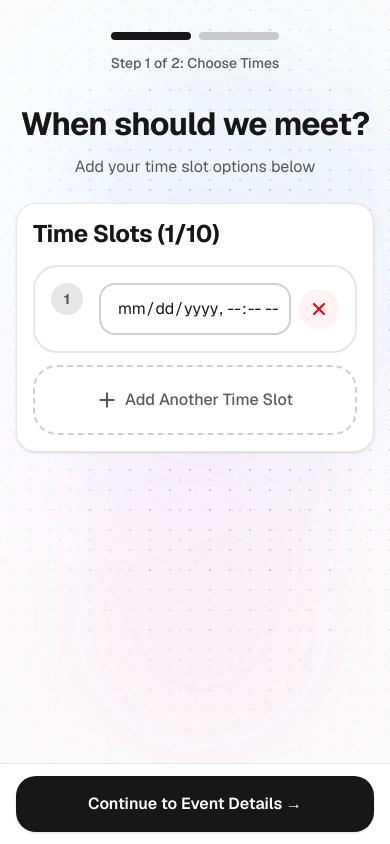
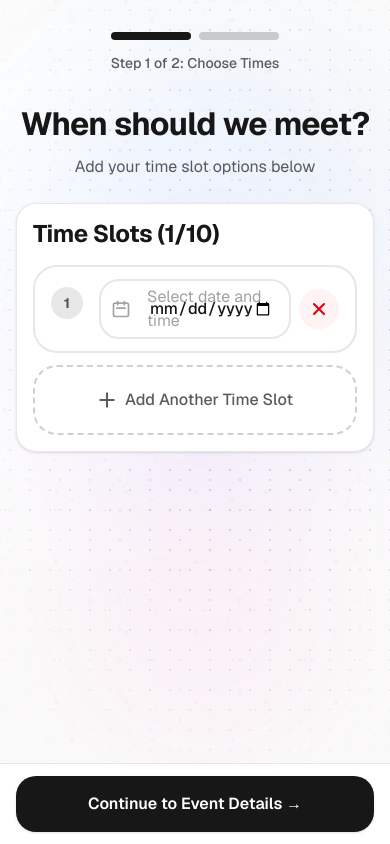
Before and after one commit to Connor-808/event-scheduler-tool, a Next.js app: page /create in a window 390 px wide. Both pictures are taken after a click on the button "+ Add First Time Slot". Built offline with nearby package versions, Linux system fonts and the light colour scheme.

Commit message:
Enhance date picker with calendar icon, placeholder text, and increased height for better mobile UX

```diff
--- a/app/create/page.tsx
+++ b/app/create/page.tsx
@@ -187,18 +187,35 @@ export default function CreateEventPage() {
                         className="group relative bg-background rounded-2xl border-2 border-foreground/10 hover:border-foreground/20 transition-all duration-200 overflow-hidden"
                       >
                         {/* Slot Number Badge */}
-                        <div className="absolute top-4 left-4 w-8 h-8 rounded-full bg-foreground/10 flex items-center justify-center text-sm font-bold text-foreground/70 z-10">
+                        <div className="absolute top-5 left-4 w-8 h-8 rounded-full bg-foreground/10 flex items-center justify-center text-sm font-bold text-foreground/70 z-10">
                           {index + 1}
                         </div>
 
                         {/* Main Content */}
-                        <div className="pl-16 pr-16 py-4">
-                          <Input
-                            type="datetime-local"
-                            value={slot.start_time}
-                            onChange={(e) => updateTimeSlot(slot.id, e.target.value)}
-                            className="text-base"
-                          />
+                        <div className="pl-16 pr-16 py-3">
+                          <div className="relative">
+                            {/* Calendar Icon */}
+                            <div className="absolute left-3 top-1/2 -translate-y-1/2 pointer-events-none z-10">
+                              <svg className="w-5 h-5 text-foreground/40" fill="none" stroke="currentColor" viewBox="0 0 24 24">
+                                <path strokeLinecap="round" strokeLinejoin="round" strokeWidth={2} d="M8 7V3m8 4V3m-9 8h10M5 21h14a2 2 0 002-2V7a2 2 0 00-2-2H5a2 2 0 00-2 2v12a2 2 0 002 2z" />
+                              </svg>
+                            </div>
+
+                            {/* Date Preview Helper Text */}
+                            {!slot.start_time && (
+                              <div className="absolute left-12 top-1/2 -translate-y-1/2 pointer-events-none text-foreground/40 text-base">
+                                Select date and time
+                              </div>
+                            )}
+
+                            {/* Date Input */}
+                            <input
+                              type="datetime-local"
+                              value={slot.start_time}
+                              onChange={(e) => updateTimeSlot(slot.id, e.target.value)}
+                              className="w-full min-h-[60px] pl-12 pr-4 py-4 text-base font-medium rounded-xl border-2 border-foreground/10 bg-background focus:border-foreground focus:outline-none focus:ring-2 focus:ring-foreground/20 transition-all duration-200 touch-manipulation"
+                            />
+                          </div>
                         </div>
 
                         {/* Delete Button */}
```
